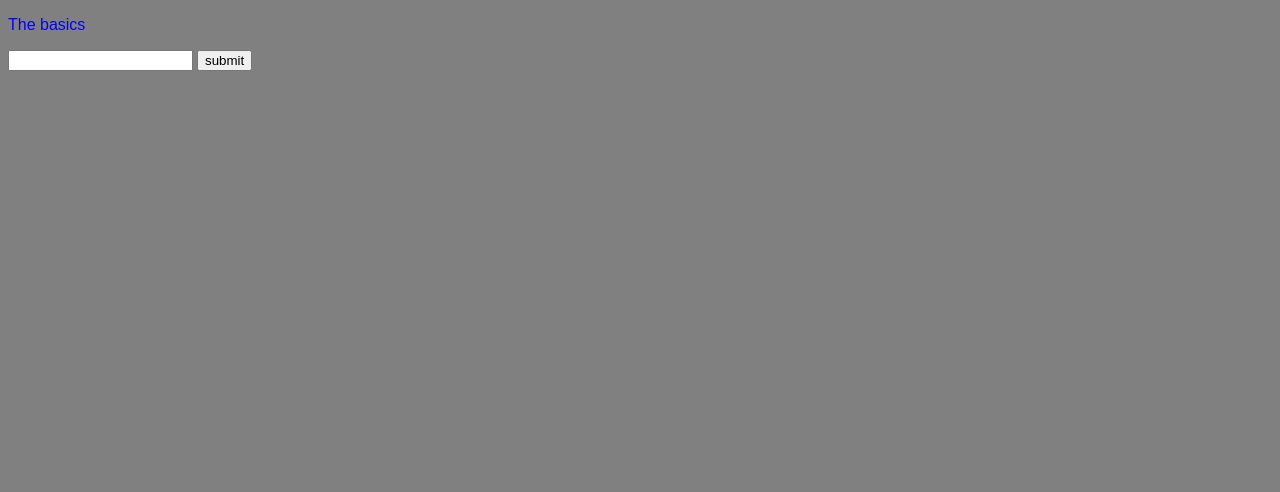
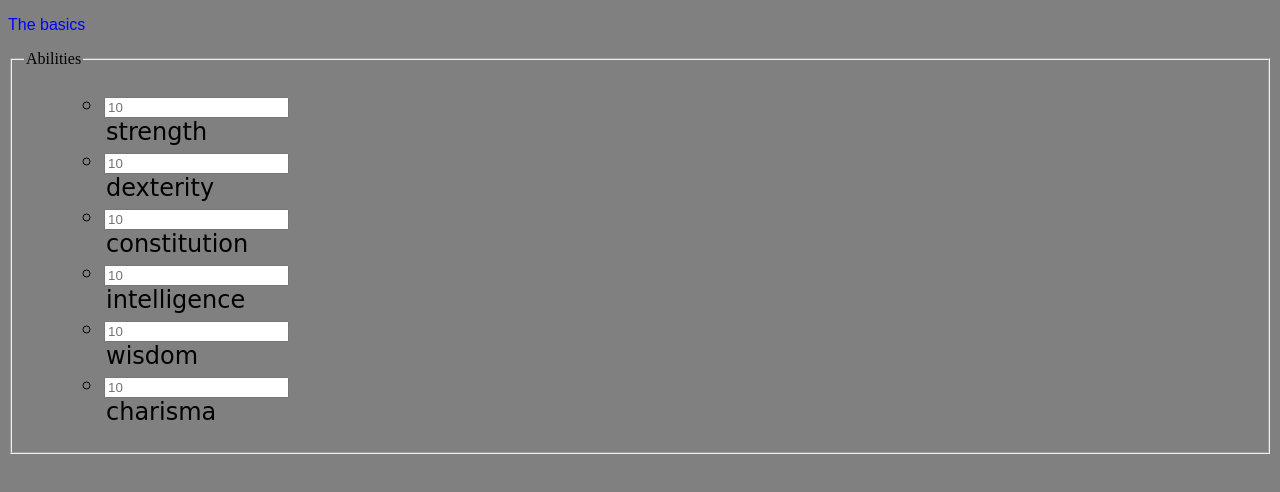
Before and after one commit to pantheonw/pantheonw.github.io, a plain HTML site: page index.html in a window 1280 px wide. Drawn offline with Linux system fonts and the light colour scheme.

Commit message:
From home
worked on already

```diff
--- a/index.html
+++ b/index.html
@@ -4,15 +4,48 @@
   <meta charset="utf-8">
   <title>Home</title>
   <link rel="stylesheet" href=".css/main.css">
-  <script src=".scripts/main.js"></script>
 </head>
+
 <body>
-  <p>The basics</p>
+  <p id="test">The basics</p>
   <!-- form making thing -->
-  <form>
+  <form class="characterSheet">
+    <fieldset>
+      <legend>Abilities</legend>
     <!-- stat block -->
-    <input type="number" name="strength" value="str">
-    <input type="button" name="submit" value="submit">
+    <ul>
+      <!-- input ability scores -->
+      <ul class="ability">
+        <li class="str">
+          <input type="number" required name="strength" placeholder="10" id="str">
+          <legend>strength</legend>
+        </li>
+        <li class="dex">
+          <input type="number" required name="dexterity" placeholder="10" id="dex">
+          <legend>dexterity</legend>
+        </li>
+        <li class="con">
+          <input type="number" required name="constitution" placeholder="10" id="con">
+          <legend>constitution</legend>
+        </li>
+        <li class="int">
+          <input type="number" required name="intelligence" placeholder="10" id="int">
+          <legend>intelligence</legend>
+        </li>
+        <li class="wis">
+          <input type="number" required name="wisdom" placeholder="10" id="wis">
+          <legend>wisdom</legend>
+        </li>
+        <li class="cha">
+          <input type="number" required name="charisma" placeholder="10" id="cha">
+          <legend>charisma</legend>
+        </li>
+      </ul>
+  </ul>
+  </fieldset>
   </form>
 </body>
+  <script>
+
+  </script>
 </html>
```
Also changed, not shown: .css/main.css, .scripts/main.js, .scripts/widget.js (added).
